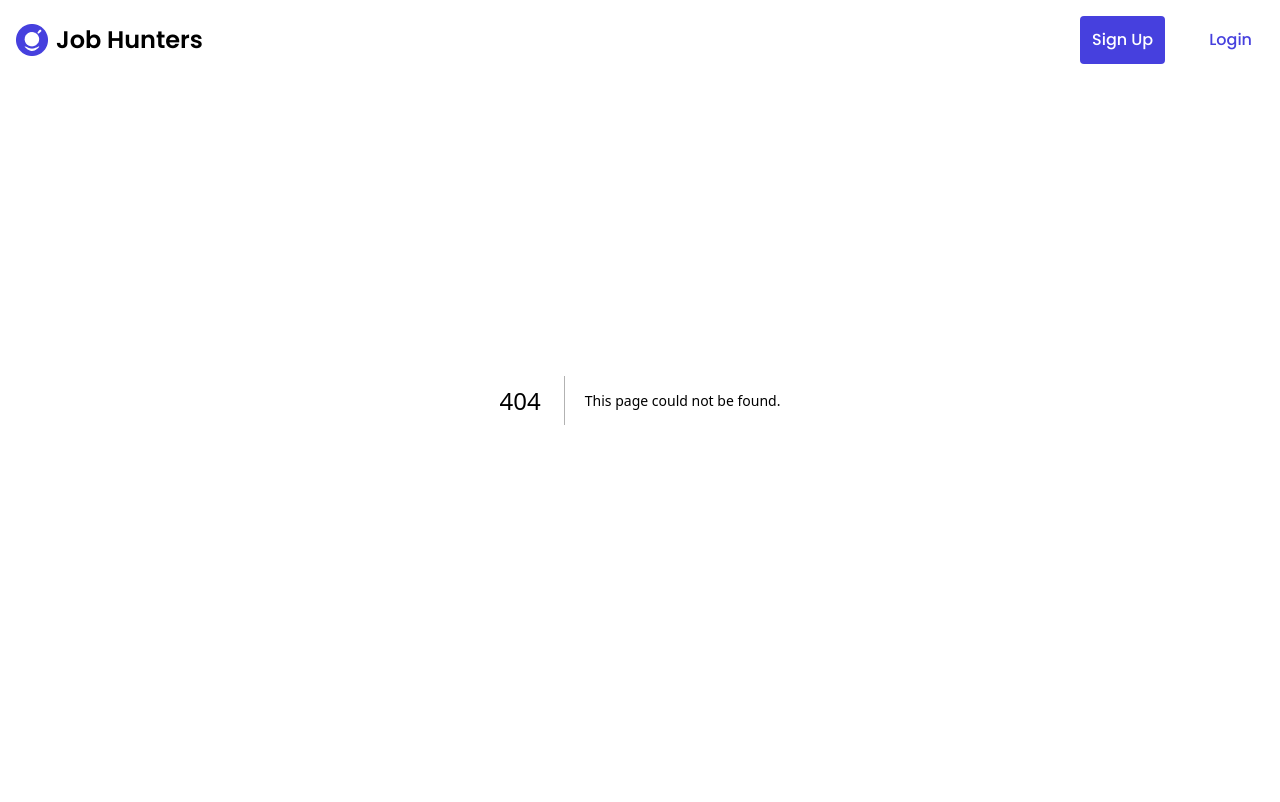
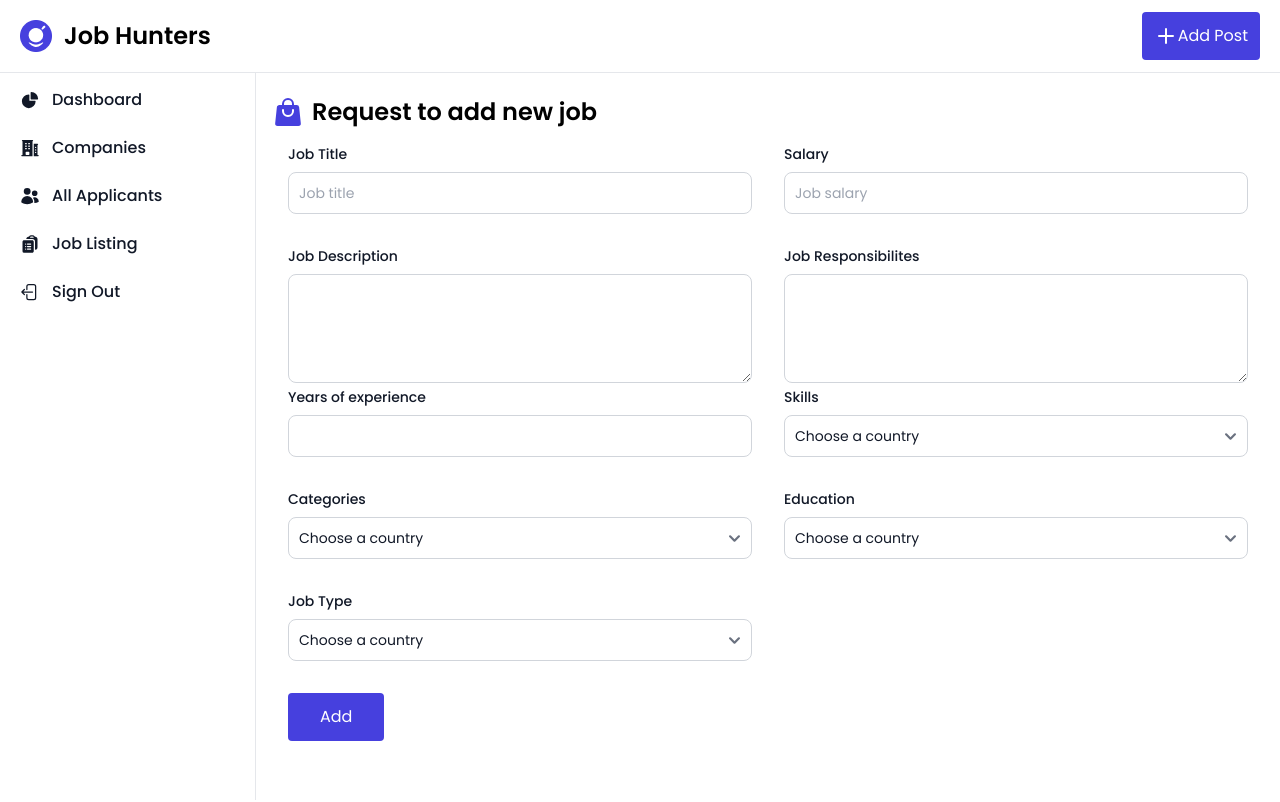
Before and after one commit to mariamkilany/job-hunter, a Next.js app: page /companydashboard/new_job in a window 1280 px wide. Before the commit this address had no page. Shown: the top 802 px of the page. Built offline with nearby package versions, Linux system fonts and the light colour scheme.

Commit message:
Post Job Page

```diff
--- a/src/app/(auth)/(authLayout)/register/page.js
+++ b/src/app/(auth)/(authLayout)/register/page.js
@@ -35,8 +35,9 @@ export default function Register() {
               type="radio"
               value=""
               name="bordered-radio"
-              className="w-4 h-4"
+              className="text-primary w-4 h-4"
             />
+
             <Label
               for="company"
               className="ml-3 text-sm font-medium text-gray-900"
@@ -50,8 +51,9 @@ export default function Register() {
               type="radio"
               value=""
               name="bordered-radio"
-              className="w-4 h-4"
+              className="text-primary w-4 h-4"
             />
+
             <Label
               for="job_seeker"
               className="ml-3 text-sm font-medium text-gray-900"
--- a/src/app/(auth)/(details)/experience_details/page.js
+++ b/src/app/(auth)/(details)/experience_details/page.js
@@ -5,7 +5,7 @@ import Select from "@/components/Select";
 
 export default function ExperienceDetails() {
   return (
-    <form className="p-8 my-12">
+    <section className="p-8 my-12">
       <div className="grid gap-4 mb-4 sm:grid-cols-2">
         <div>
           <Label>Minimun salary</Label>
@@ -32,6 +32,6 @@ export default function ExperienceDetails() {
           </Select>
         </div>
       </div>
-    </form>
+    </section>
   );
 }
--- a/src/app/(auth)/(details)/personal_details/page.js
+++ b/src/app/(auth)/(details)/personal_details/page.js
@@ -62,7 +62,7 @@ export default function PersonalDetails() {
               type="radio"
               value="male"
               name="gender"
-              className="w-4 h-4"
+              className="w-4 h-4 text-primary"
             />
             <Label for="male">Male</Label>
           </div>
@@ -72,7 +72,7 @@ export default function PersonalDetails() {
               type="radio"
               value="male"
               name="gender"
-              className="w-4 h-4"
+              className="w-4 h-4 text-primary"
             />
             <Label for="female">Female</Label>
           </div>
--- /dev/null
+++ b/src/app/(dashboard)/companydashboard/new_job/page.js
@@ -0,0 +1,87 @@
+import Button from "@/components/Button";
+import Input from "@/components/Input";
+import Label from "@/components/Label";
+import MultiSelect from "@/components/MultiSelect";
+import Select from "@/components/Select";
+import { ShoppingBagIcon } from "@heroicons/react/24/solid";
+
+export default function NewJob() {
+  return (
+    <section>
+      <div className="flex gap-2  justify-start items-center">
+        <ShoppingBagIcon className="w-8 h-8 text-primary" />
+        <h2 className="text-2xl font-semibold">Request to add new job</h2>
+      </div>
+      <div className="grid md:grid-cols-2 gap-8 p-4">
+        <div>
+          <Label>Job Title</Label>
+          <Input type="text" vlaue="" placeholder="Job title" />
+        </div>
+        <div>
+          <Label>Salary</Label>
+          <Input type="number" vlaue="" placeholder="Job salary" />
+        </div>
+        <div className=" row-span-2">
+          <Label>Job Description</Label>
+          <textarea className=" border-1 border-gray-300 rounded-lg w-full h-full focus:outline-none p-3"></textarea>
+        </div>
+        <div className=" row-span-2">
+          <Label>Job Responsibilites</Label>
+          <textarea className=" border-1 border-gray-300 rounded-lg w-full h-full focus:outline-none p-3"></textarea>
+        </div>
+        <div>
+          <Label for="years_of_experience">Years of experience</Label>
+          <Input
+            type="number"
+            name="years_of_experience"
+            id="years_of_experience"
+            required=""
+          />
+        </div>
+        <div>
+          <Label>Skills</Label>
+          <MultiSelect>
+            <option selected>Choose a country</option>
+            <option value="US">United States</option>
+            <option value="CA">Canada</option>
+            <option value="FR">France</option>
+            <option value="DE">Germany</option>
+          </MultiSelect>
+        </div>
+        <div>
+          <Label>Categories</Label>
+          <Select>
+            <option selected>Choose a country</option>
+            <option value="US">United States</option>
+            <option value="CA">Canada</option>
+            <option value="FR">France</option>
+            <option value="DE">Germany</option>
+          </Select>
+        </div>
+        <div>
+          <Label>Education</Label>
+          <Select>
+            <option selected>Choose a country</option>
+            <option value="US">United States</option>
+            <option value="CA">Canada</option>
+            <option value="FR">France</option>
+            <option value="DE">Germany</option>
+          </Select>
+        </div>
+        <div>
+          <Label>Job Type</Label>
+          <Select>
+            <option selected>Choose a country</option>
+            <option value="US">United States</option>
+            <option value="CA">Canada</option>
+            <option value="FR">France</option>
+            <option value="DE">Germany</option>
+          </Select>
+        </div>
+      </div>
+      <div className="p-4">
+        <Button className="px-8">Add</Button>
+      </div>
+    </section>
+  );
+}
--- a/src/app/layout.js
+++ b/src/app/layout.js
@@ -23,14 +23,15 @@ export default function RootLayout({ children }) {
     "/experience_details",
     "/dashboard",
     "/dashboard/profile",
+    "/companydashboard",
+    "/companydashboard/new_job",
+    "/userdashboard",
     "/company_dashboard",
-    "/userdashboard",
     "/company_dashboard/company_applicants",
     "/company_dashboard/company_profile",
     "/admindashboard",
     "/admindashboard/jobs",
-    "/admindashboard/prices"
-
+    "/admindashboard/prices",
   ];
   const hideNavigation = routesWithoutNavigation.includes(pathname);
   return (
--- a/src/components/Input.js
+++ b/src/components/Input.js
@@ -2,7 +2,13 @@ export default function Input(props) {
   return (
     <input
       {...props}
-      className={`border border-gray-300 text-gray-900 focus:gray-400 text-sm rounded-lg block w-full p-2.5  placeholder-gray-400 ${props.className}`}
+      className={`border border-gray-300 text-gray-900 focus:gray-400 text-sm rounded-lg block ${
+        props.type !== "radio" && props.type !== "checkbox"
+          ? "w-full p-2.5"
+          : "text-primary "
+      } ${props.type === "checkbox" && "rounded-sm"} placeholder-gray-400 ${
+        props.className
+      }`}
     />
   );
 }
```
Also changed, not shown: public/Images/avatar.png.
